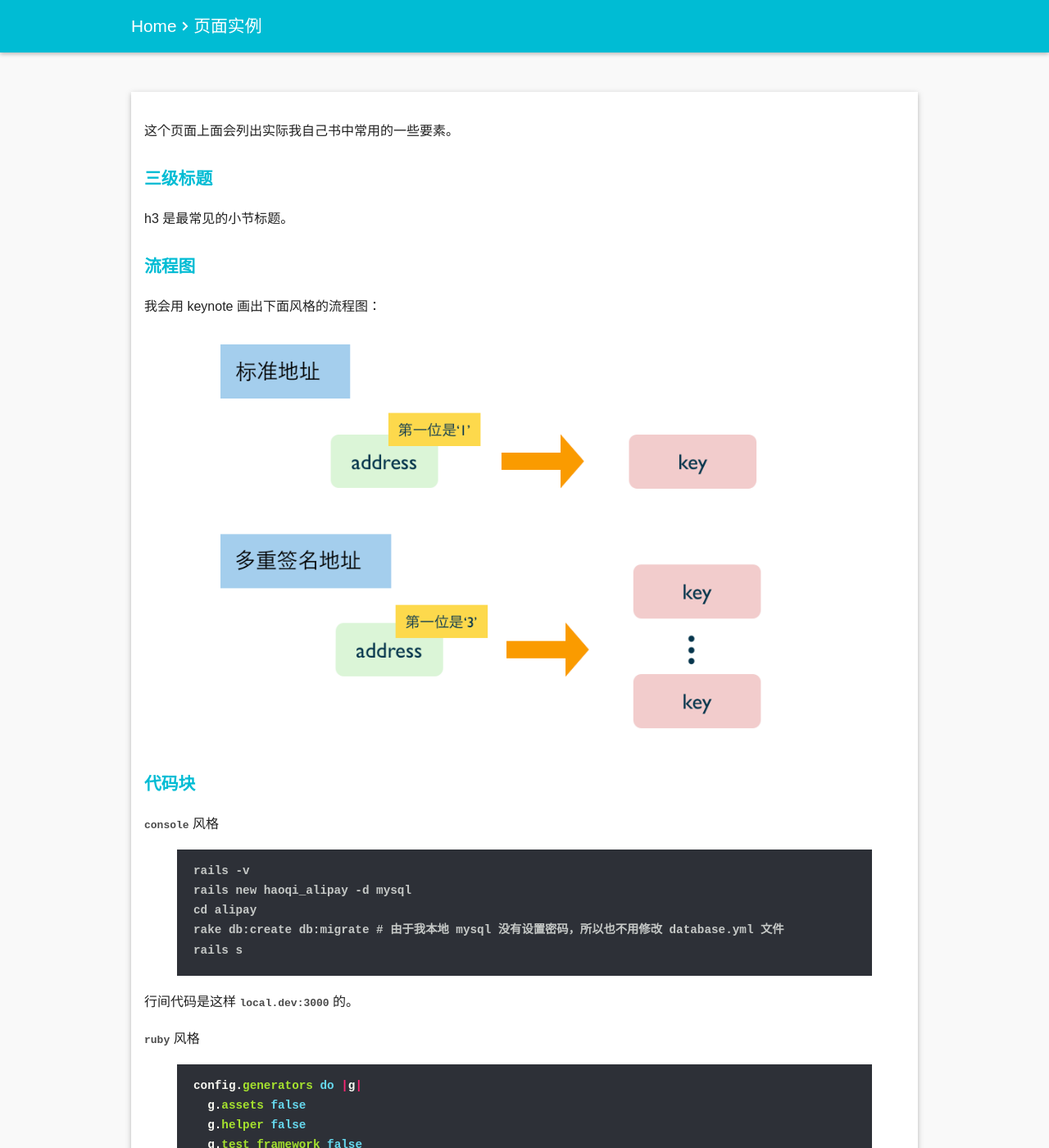
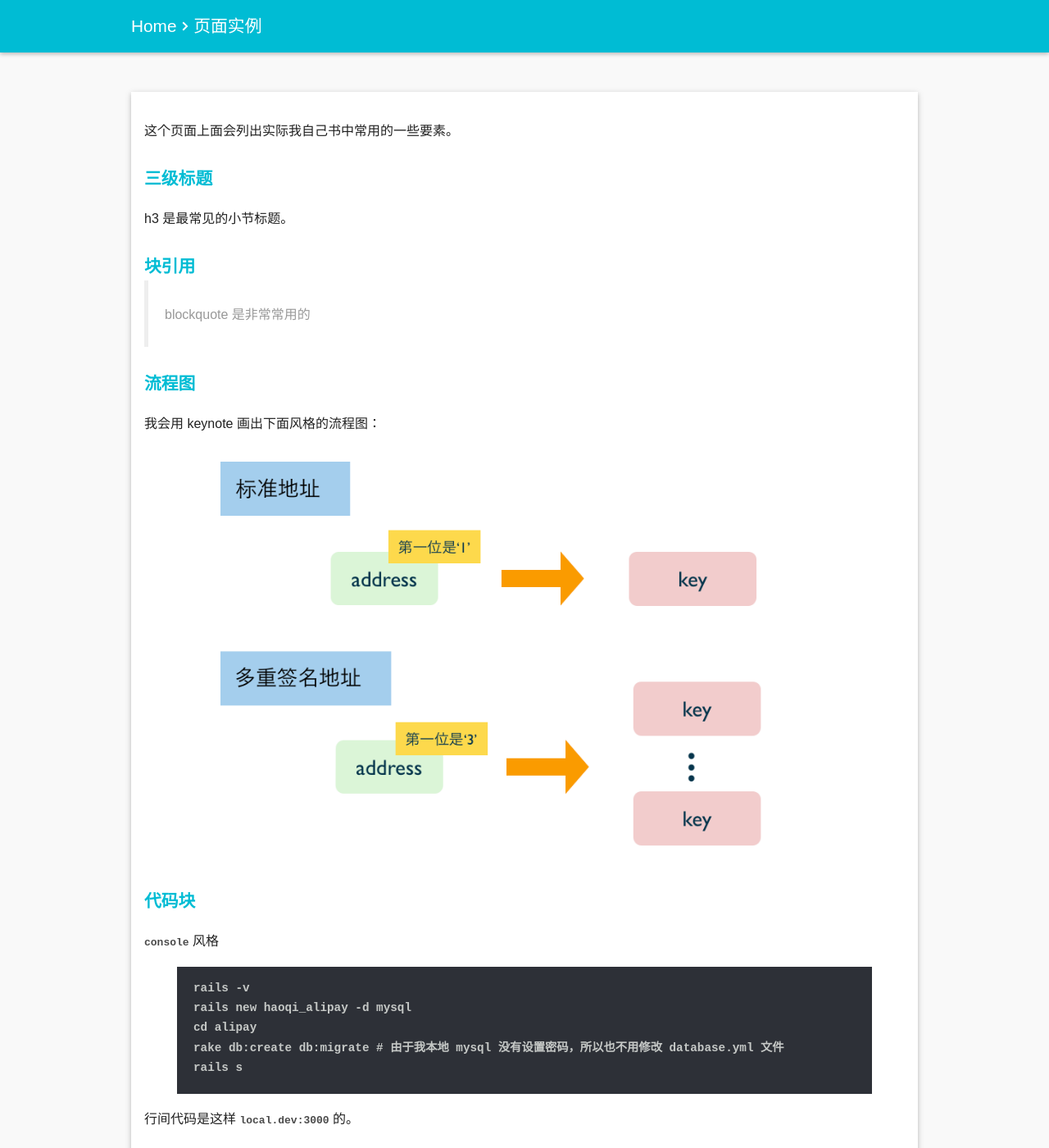
Before and after one commit to happypeter/book, a Jekyll site: the page built from page.md, in a window 1280 px wide and 1400 px high. Shown: the whole window at 82% size. Built offline with Jekyll 4.4.1, drawn with Linux system fonts in a browser that asks for light colours.

Commit message:
add blockquote styling

```diff
--- a/_sass/_app.scss
+++ b/_sass/_app.scss
@@ -39,6 +39,13 @@ a {
   max-width: 960px;
   width: 96%;
   margin: 0 auto;
+}
+
+blockquote {
+  padding: 10px 20px;
+  margin: 0 0 20px;
+  border-left: 5px solid #eee;
+  color: #999;
 }
 
 .header {
--- a/page.md
+++ b/page.md
@@ -11,7 +11,9 @@ title: 页面实例
 
 h3 是最常见的小节标题。
 
+### 块引用
 
+> blockquote 是非常常用的
 
 ### 流程图
 
```
